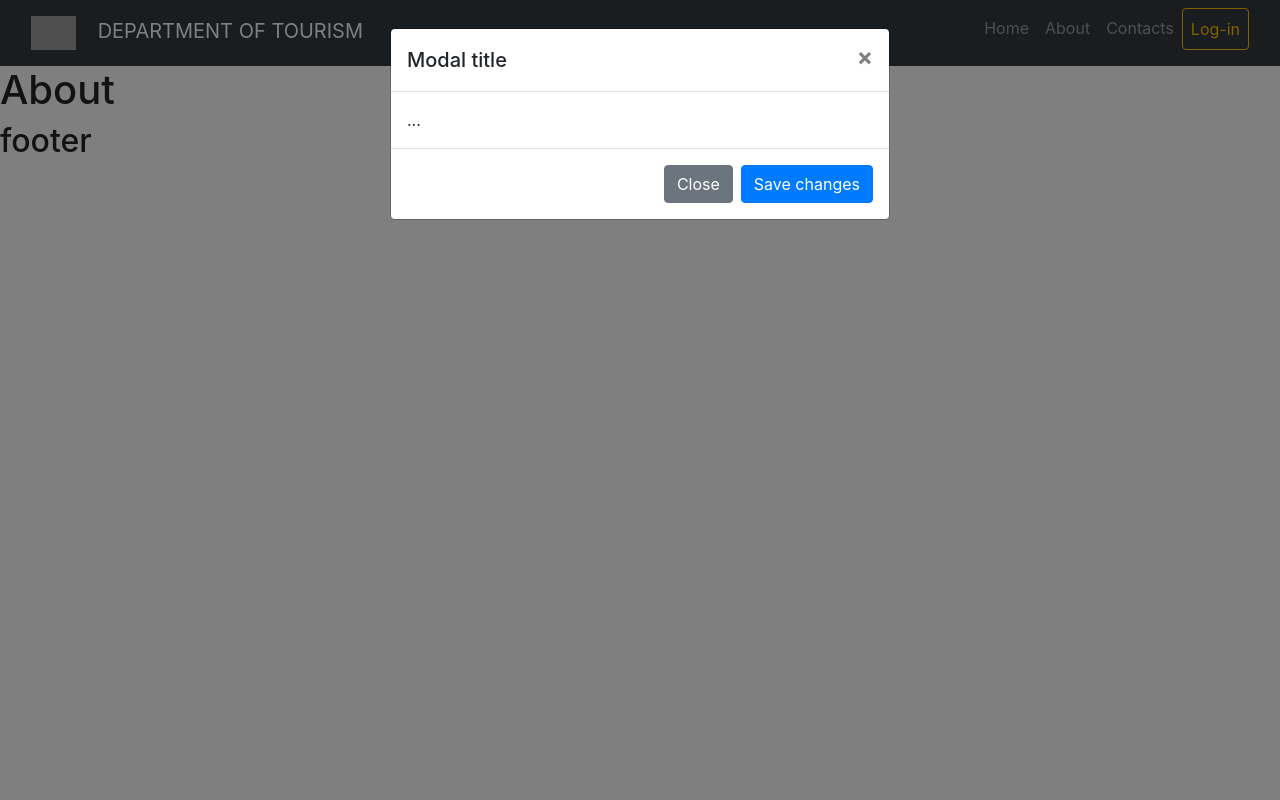
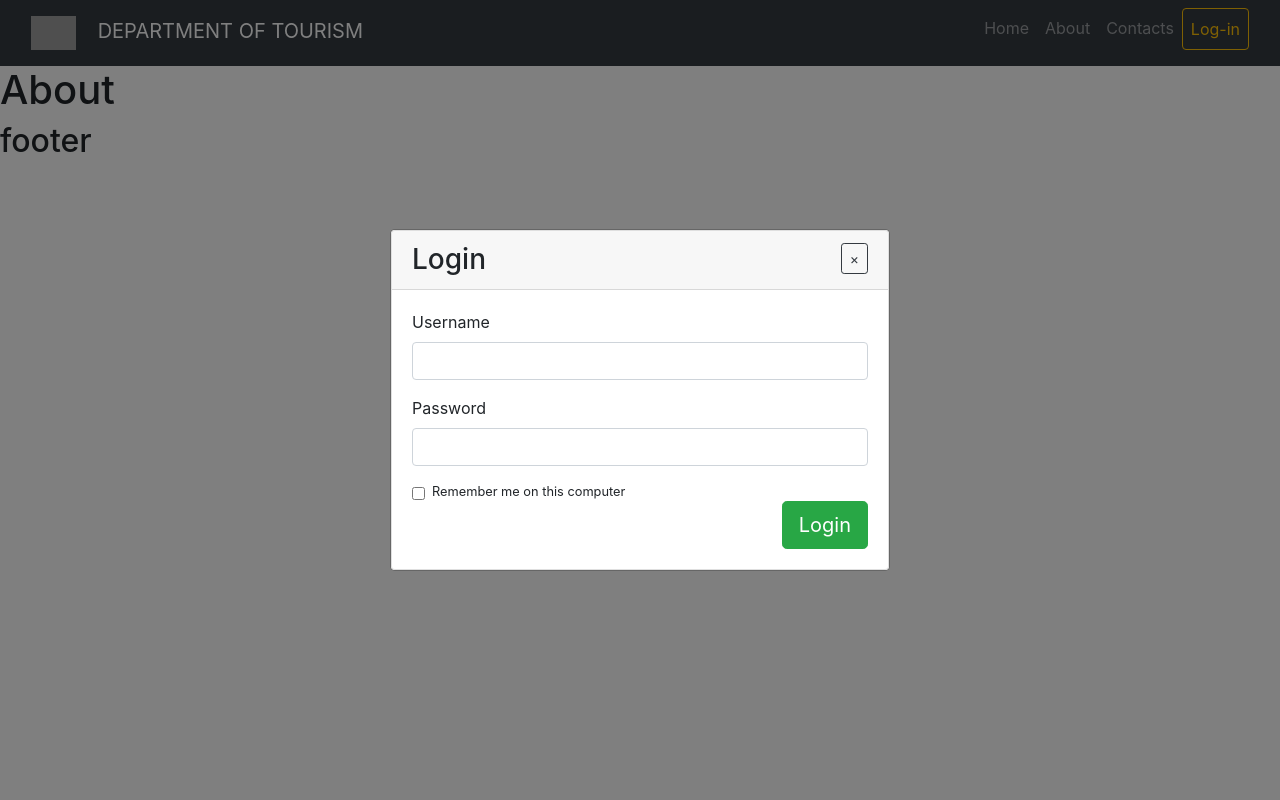
Before and after one commit to animus12/tourist, a Django app: page /about/ in a window 1280 px wide, after a click on "Log-in". Run offline with Django 3.2, Linux system fonts and the light colour scheme; some libraries are stand-ins or nearby versions; grey boxes are pictures that could not be loaded.

Commit message:
working on login form

```diff
--- a/tourist/templates/tourist/about.html
+++ b/tourist/templates/tourist/about.html
@@ -1,15 +1,19 @@
 {% extends "tourist/base.html" %}
 
-{% block title %}
-    about
+<!-- Title -->
+{% block title %} about {% endblock %}
+<!-- endTitle -->
+
+<!-- mainSection -->
+{% block main %}
+
+<h1>About</h1>
+
 {% endblock %}
+<!-- endMainSection -->
 
-{% block main %}
-   <h1>About</h1>
+<!-- jquery -->
+{% block script %}
+
 {% endblock %}
-
-{% block script %}
-   <script>
-
-   </script>
-{% endblock %}
+<!-- endjquery -->
--- a/tourist/templates/tourist/base.html
+++ b/tourist/templates/tourist/base.html
@@ -14,14 +14,10 @@
     {% block main %} {% endblock %}
     {% include 'tourist/footer.html' %}
 
-
-
-
 <script src="https://code.jquery.com/jquery-3.5.1.slim.min.js" integrity="sha384-DfXdz2htPH0lsSSs5nCTpuj/zy4C+OGpamoFVy38MVBnE+IbbVYUew+OrCXaRkfj" crossorigin="anonymous"></script>
 <script src="https://cdn.jsdelivr.net/npm/popper.js@1.16.1/dist/umd/popper.min.js" integrity="sha384-9/reFTGAW83EW2RDu2S0VKaIzap3H66lZH81PoYlFhbGU+6BZp6G7niu735Sk7lN" crossorigin="anonymous"></script>
 <script src="https://stackpath.bootstrapcdn.com/bootstrap/4.5.2/js/bootstrap.min.js" integrity="sha384-B4gt1jrGC7Jh4AgTPSdUtOBvfO8shuf57BaghqFfPlYxofvL8/KUEfYiJOMMV+rV" crossorigin="anonymous"></script>
 <script src="https://maxcdn.bootstrapcdn.com/bootstrap/3.4.1/js/bootstrap.min.js"></script>
-
 
 <script>
     $(document).ready(function(){
--- a/tourist/templates/tourist/header.html
+++ b/tourist/templates/tourist/header.html
@@ -27,24 +27,37 @@
 
         <!-- Modal -->
         <div class="modal fade" id="exampleModal" tabindex="-1" role="dialog" aria-labelledby="exampleModalLabel" aria-hidden="true">
-          <div class="modal-dialog" role="document">
-            <div class="modal-content">
-              <div class="modal-header">
-                <h5 class="modal-title" id="exampleModalLabel">Modal title</h5>
-                <button type="button" class="close" data-dismiss="modal" aria-label="Close">
-                  <span aria-hidden="true">&times;</span>
-                </button>
-              </div>
-              <div class="modal-body">
-                ...
-              </div>
-              <div class="modal-footer">
-                <button type="button" class="btn btn-secondary" data-dismiss="modal">Close</button>
-                <button type="button" class="btn btn-primary">Save changes</button>
-              </div>
+          <div class="modal-dialog  modal-dialog-centered" role="document">
+            <div class="modal-content ">
+               <!-- form card login -->
+                  <div class="card card-outline-secondary">
+                    <div class="card-header">
+                       <button class="btn float-right btn-sm btn-outline-dark" data-dismiss="modal" type="button">&times;</button>
+                     <h3 class="mb-0">Login</h3>
+                    </div>
+                    <div class="card-body">
+                     <form autocomplete="off" class="form" id="formLogin" name="formLogin" role="form">
+                        <div class="form-group">
+                          <label for="uname1">Username</label>
+                                    <input class="form-control" id="uname1" name="uname1" required="" type="text">
+                        </div>
+                        <div class="form-group">
+                          <label>Password</label>
+                                    <input autocomplete="new-password" class="form-control" id="pwd1" required="" type="password">
+                        </div>
+                        <div class="form-check small">
+                          <label class="form-check-label">
+                                       <input class="form-check-input" type="checkbox">
+                                       <span>Remember me on this computer</span>
+                          </label>
+                        </div>
+                                 <button class="btn btn-success btn-lg float-right" type="button">Login</button>
+                     </form>
+                    </div><!--/card-block-->
+                  </div>
+                  <!-- /form card login -->
             </div>
           </div>
         </div>
         </div>
        </div>
-     </div>
```
Also changed, not shown: tourist/templates/tourist/contacts.html (+13 -1 lines), tourist/templates/tourist/home.html (+8 -5 lines). Lines whose indentation alone changed are shown as unchanged.
